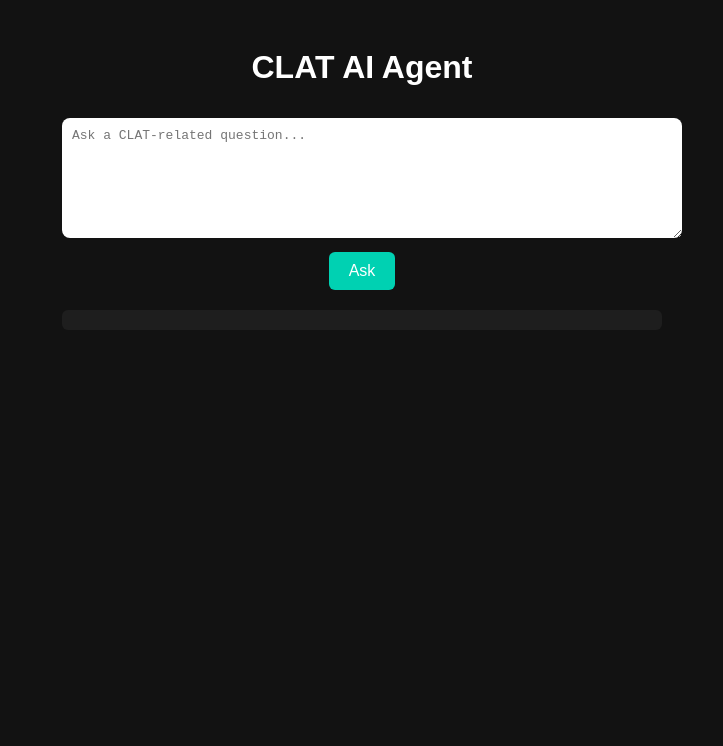
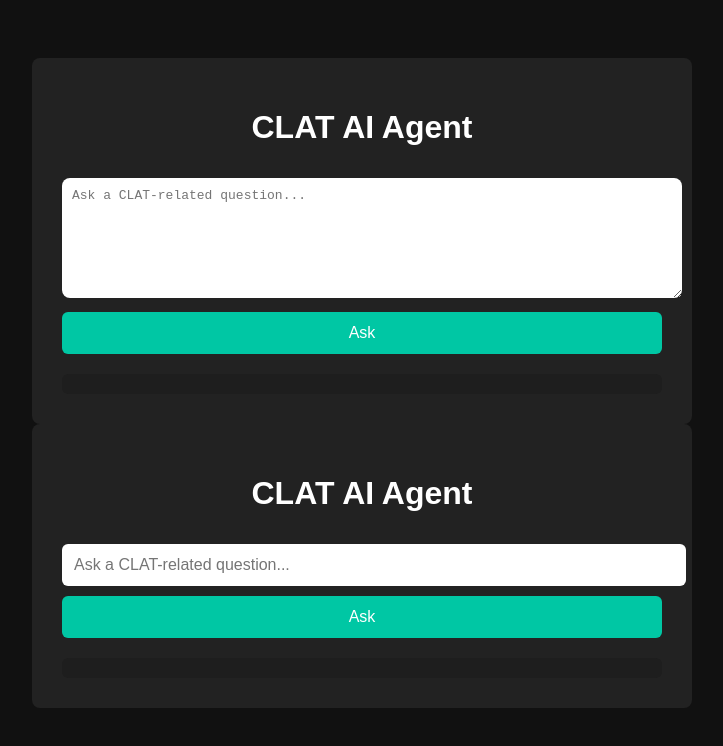
Before and after one commit to Satyam1271/Clat-ai-agent, a plain HTML site: page index.html in a window 1280 px wide. Shown: the whole page, without its empty margins (278-1001 px from the left). Drawn offline with Linux system fonts and the light colour scheme.

Commit message:
Update index.html

```diff
--- a/index.html
+++ b/index.html
@@ -75,3 +75,83 @@
   </script>
 </body>
 </html>
+<!DOCTYPE html>
+<html lang="en">
+<head>
+  <meta charset="UTF-8" />
+  <meta name="viewport" content="width=device-width, initial-scale=1.0"/>
+  <title>CLAT AI Agent</title>
+  <style>
+    body {
+      background-color: #111;
+      color: #fff;
+      font-family: Arial, sans-serif;
+      display: flex;
+      flex-direction: column;
+      align-items: center;
+      padding: 50px;
+    }
+    .container {
+      max-width: 600px;
+      width: 100%;
+      background-color: #222;
+      padding: 30px;
+      border-radius: 8px;
+    }
+    input, button {
+      width: 100%;
+      padding: 12px;
+      margin-top: 10px;
+      font-size: 16px;
+      border-radius: 6px;
+      border: none;
+    }
+    button {
+      background-color: #00c7a4;
+      color: #fff;
+      cursor: pointer;
+    }
+    .response {
+      margin-top: 20px;
+      padding: 15px;
+      background: #333;
+      border-radius: 6px;
+    }
+  </style>
+</head>
+<body>
+  <div class="container">
+    <h1>CLAT AI Agent</h1>
+    <input id="userInput" type="text" placeholder="Ask a CLAT-related question..." />
+    <button onclick="askQuestion()">Ask</button>
+    <div id="response" class="response"></div>
+  </div>
+
+  <script>
+    async function askQuestion() {
+      const input = document.getElementById("userInput").value;
+      const responseDiv = document.getElementById("response");
+
+      responseDiv.innerHTML = "Thinking...";
+
+      const apiKey = "YOUR_OPENAI_API_KEY"; // Replace with your key
+
+      const result = await fetch("https://api.openai.com/v1/chat/completions", {
+        method: "POST",
+        headers: {
+          "Content-Type": "application/json",
+          "Authorization": `Bearer ${apiKey}`
+        },
+        body: JSON.stringify({
+          model: "gpt-3.5-turbo",
+          messages: [{ role: "user", content: input }],
+          max_tokens: 100
+        })
+      });
+
+      const data = await result.json();
+      responseDiv.innerHTML = data.choices[0].message.content;
+    }
+  </script>
+</body>
+</html>
```
